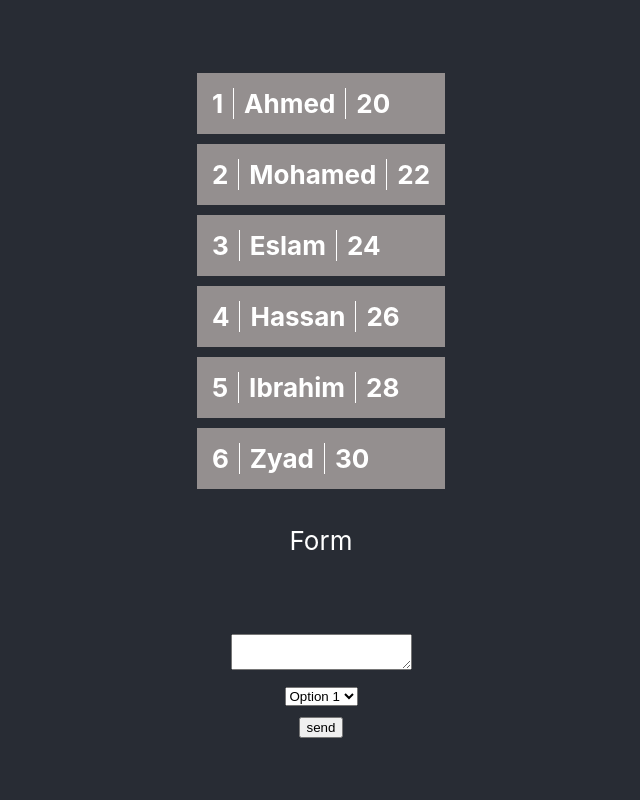
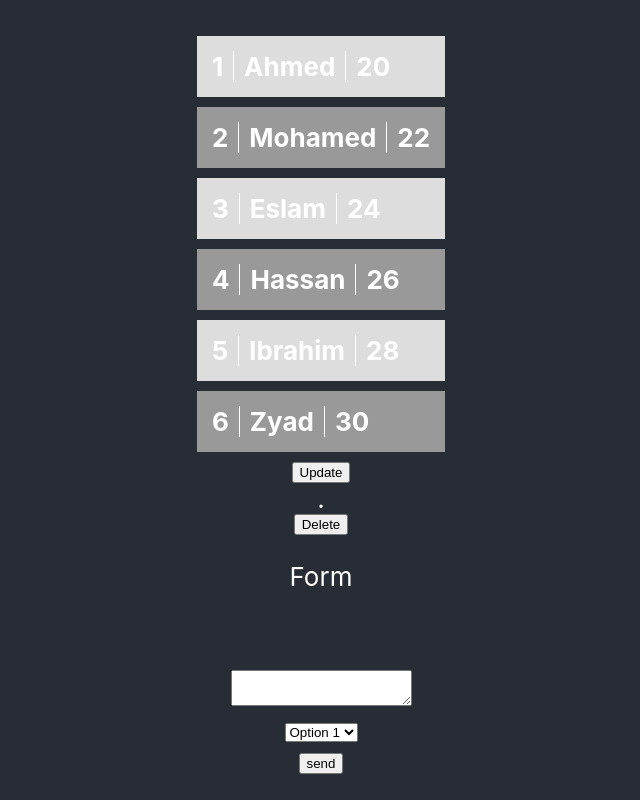
Before and after one commit to asayedio/myfirst-react-app, a React (Create React App) app: page / in a window 1280 px wide. Shown: the whole page, without its empty margins (319-959 px from the left). Built offline with nearby package versions, Linux system fonts and the light colour scheme.

Commit message:
Understande the component lifecycle

```diff
--- a/src/App.js
+++ b/src/App.js
@@ -40,9 +40,19 @@ class App extends Component {
   }
   //the arrow function //we can remove {} in case it's only one line
   const testArrow = () => console.log("Test Arrow! ");  */
- /*  state = {
+   state = {
     name: ''
-  } */
+  }
+  constructor(){
+    super();
+    console.log("constructor");
+}
+componentDidMount(){
+  console.log("componentDidMount");
+}
+componentDidUpdate(preveprops,prevState){
+  console.log("componentDidUpdate",preveprops,prevState);
+}
   state = {
     items: [
       { id: 1, name: 'Ahmed', age: 20 },
@@ -53,7 +63,18 @@ class App extends Component {
       { id: 6, name: 'Zyad', age: 30 }
     ]
   };
-
+  update = (e) => {
+    let items = this.state.items;
+    items.push({id:7,name:'Mo',age:40});
+    this.setState({
+      items : items
+    })
+  }
+  delete = (e) => {
+    this.setState({
+      name: e.target.value
+    });
+  }
   textChange = (e) => {
     this.setState({
       name: e.target.value
@@ -66,6 +87,7 @@ class App extends Component {
     });
   }
   render() {
+    console.log("render");
     return (
       <div className="App">
         <header className="App-header">
@@ -83,7 +105,8 @@ class App extends Component {
         <p>{info.age}</p> */}
 
           <Items items={this.state.items} />
-
+          <button onClick={this.update}>Update</button>.
+          <button onClick={this.delete}>Delete</button>
           <p>Form</p>
           <p>{this.state.name}</p>
           <form onSubmit={this.submitForm}>
--- a/src/components/Items.css
+++ b/src/components/Items.css
@@ -1,5 +1,10 @@
+.item:nth-last-of-type(even){
+    background-color: #ddd;
+}
+.item:nth-last-of-type(odd){
+    background-color: #999;
+}
 .item{
-    background-color: rgb(148, 143, 143);
     margin:10px;
     padding: 15px;
     display: flex;
```
